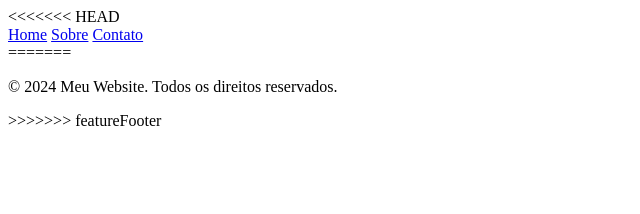
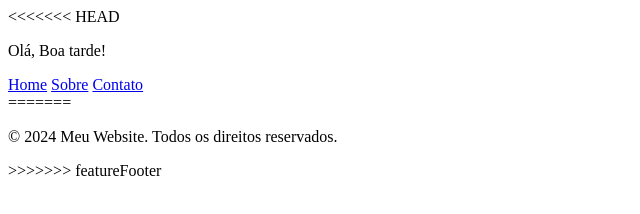
Before and after one commit to DavidSenai/ATV2-GitHub, a plain HTML site: page index.html in a window 1280 px wide. Shown: the whole page, without its empty margins (0-640 px from the left). Drawn offline with Linux system fonts and the light colour scheme.

Commit message:
Update index.html

```diff
--- a/index.html
+++ b/index.html
@@ -7,6 +7,7 @@
   </head>
   <body>
 <<<<<<< HEAD
+  <p> Olá, Boa tarde! </p>
     <nav>
       <a href="#">Home</a>
       <a href="#">Sobre</a>
```
